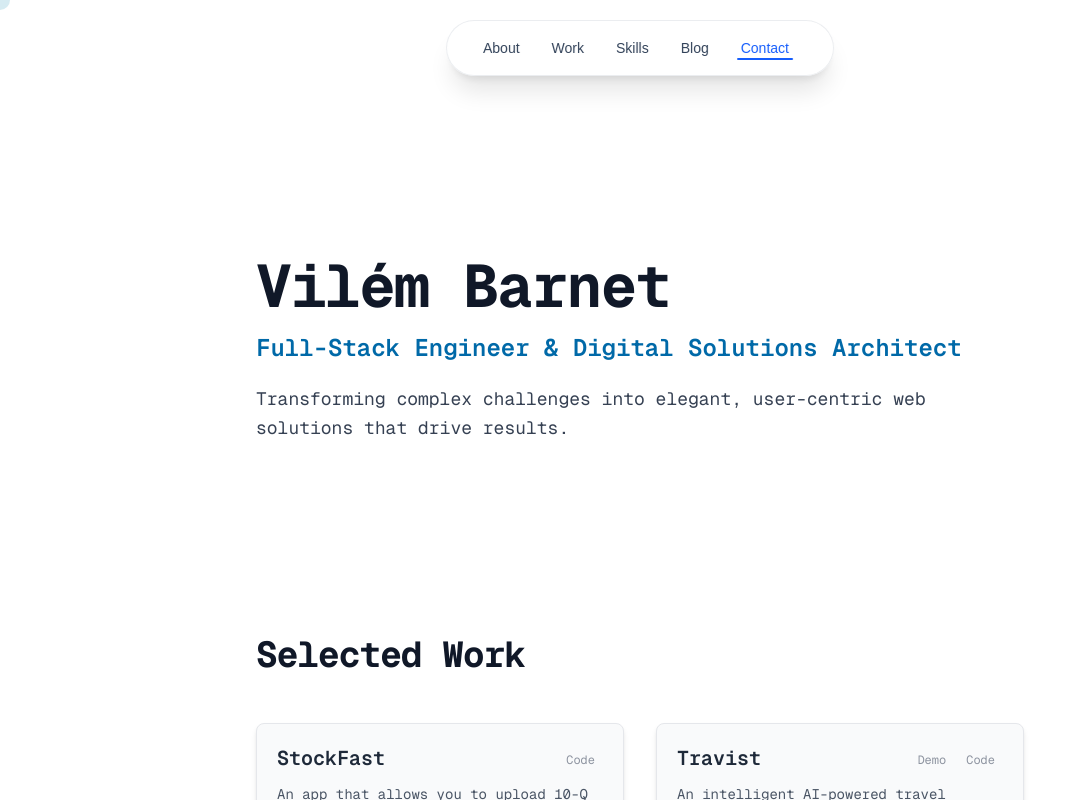
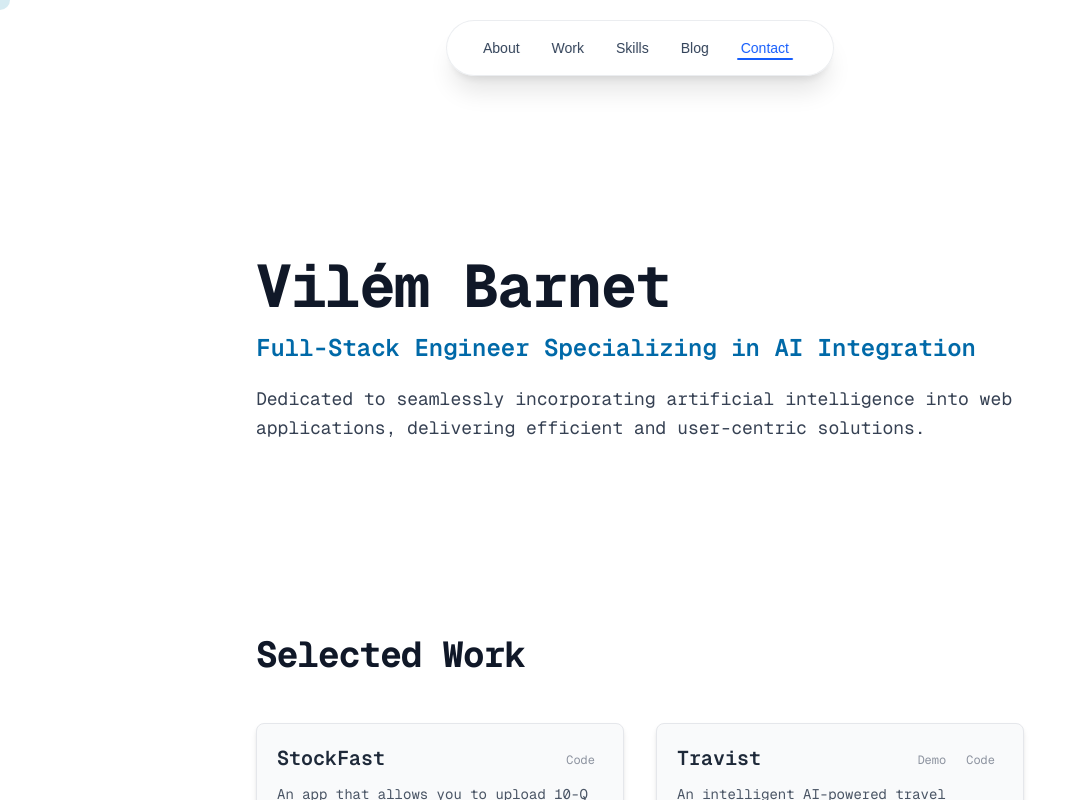
Before and after one commit to VilemB/vilembarnet, a Next.js app: page / in a window 1280 px wide. Shown: the top 800 px of the page, without its empty margins (0-1087 px from the left). Built offline with nearby package versions, Linux system fonts and the light colour scheme.

Commit message:
Better heading and subheading

```diff
--- a/src/app/page.tsx
+++ b/src/app/page.tsx
@@ -459,11 +459,10 @@ export default function Home() {
               Vilém Barnet
             </h1>
             <p className="text-lg sm:text-xl md:text-2xl text-sky-700 font-semibold w-full">
-              Full-Stack Engineer & Digital Solutions Architect
+              Full-Stack Engineer Specializing in AI Integration
             </p>
             <p className="text-sm sm:text-base md:text-lg text-gray-700 leading-relaxed mt-1 w-full">
-              Transforming complex challenges into elegant, user-centric web
-              solutions that drive results.
+              Dedicated to seamlessly incorporating artificial intelligence into web applications, delivering efficient and user-centric solutions.
             </p>
           </section>
 
```
